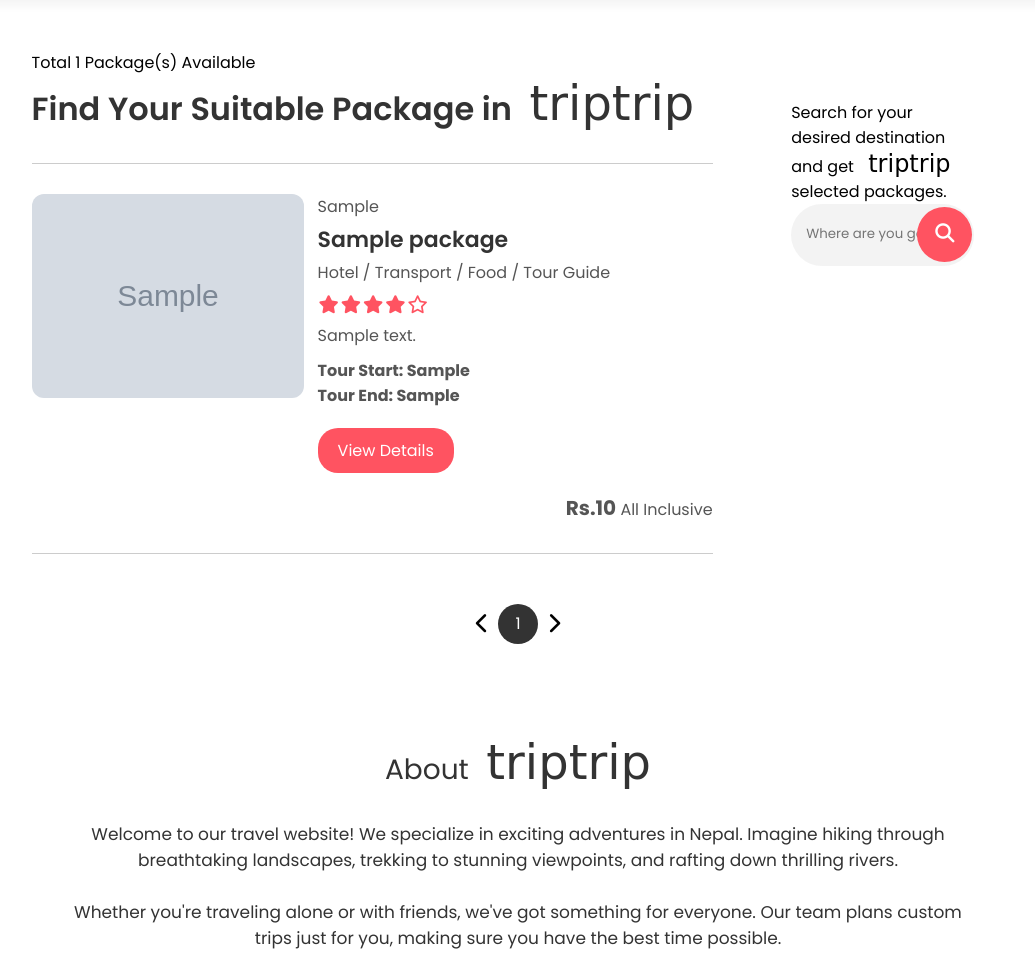
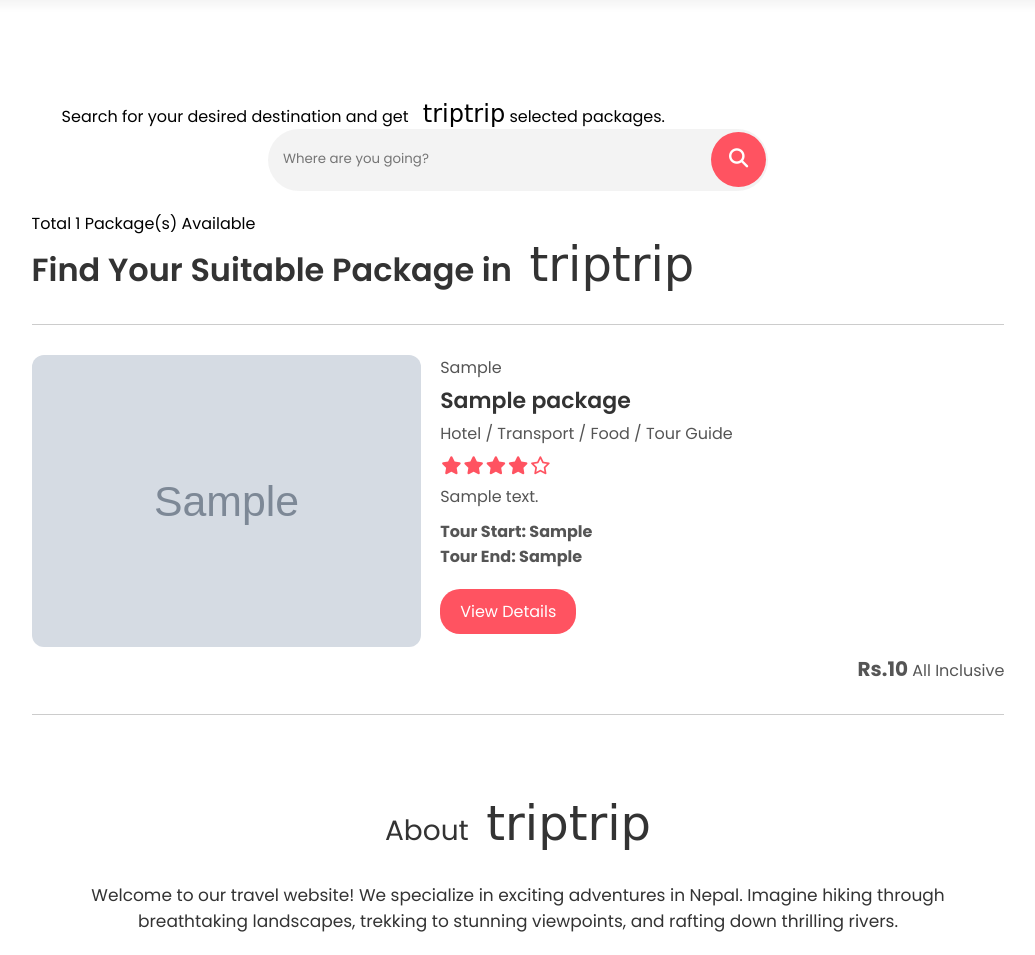
Before and after one commit to drowhannn/tripnepal, a PHP site: page /triptrip/listing.php in a window 1280 px wide. Shown: the part 96-1051 px from the top of the page, without its empty margins (122-1157 px from the left). Run offline with PHP 8.4, Linux system fonts and the light colour scheme; tables that the repository leaves empty or names only in its code hold one stand-in row (values such as "Sample post"); grey boxes marked "Sample" are stand-in pictures; some web fonts are replaced.

Commit message:
chore: fix search functionality and pagination to listing page

```diff
--- a/app/_dbConnection.php
+++ b/app/_dbConnection.php
@@ -116,7 +116,7 @@ class Packages extends Database
 
         $location = mysqli_real_escape_string($this->conn, $location);
 
-        $sql = "SELECT * FROM packages WHERE package_location LIKE '%$location%'";
+        $sql = "SELECT * FROM packages WHERE package_location LIKE '%$location%' OR package_name LIKE '%$location%'";
         $result = $this->conn->query($sql);
         $this->conn->close();
         return $result->num_rows;
--- a/assets/css/style.css
+++ b/assets/css/style.css
@@ -557,6 +557,7 @@ nav.navbar-white .fa-bars{
 .list-container{
     margin-top: 50px;
     display: flex;
+    flex-direction: column;
     justify-content: space-between;
 }
 .search-listing{
--- a/listing.php
+++ b/listing.php
@@ -18,6 +18,8 @@ if (isset($_GET["loc"])) {
 } else {
     $location = "";
 }
+
+$page_number = isset($_GET["page"]) && is_numeric($_GET["page"]) && $_GET["page"] > 0 ? filter_var($_GET["page"], FILTER_VALIDATE_INT) : 1;
 ?>
 
 <body>
@@ -33,17 +35,31 @@ if (isset($_GET["loc"])) {
 
     <div class='container'>
         <div class='list-container'>
+            <div class='right-col'>
+                <div>
+                </div>
+                <div class='sidebar'>
+                    <p>Search for your desired destination and get <span class="brand brand-inline">triptrip</span> selected packages.</0>
+                    <form class='search-listing' id="search-form">
+                        <?php
+                        echo "<input type='text' id='sidebar-search-input' name='sidebar-search-input' value=\"$location\" placeholder='Where are you going?'>";
+                        ?>
+                        <button type='submit'><i class='fa-solid fa-magnifying-glass'></i></button>
+                    </form>
+                </div>
+            </div>
             <div class='left-col'>
                 <?php
                 $packages = new Packages();
 
                 if ($location != "") {
                     $allPackages = $packages->getPackagesWithQueryCount($location);
-                    $res = $packages->getPackages($location, 0, 5);
+                    $res = $packages->getPackages($location, ($page_number - 1) * 5, 5);
                 } else {
                     $allPackages = $packages->getPackagesCount();
-                    $res = $packages->getPackages("All", 0, 5);
+                    $res = $packages->getPackages("", ($page_number - 1) * 5, 5);
                 }
+
                 echo "<p class='available-package'>Total <span id='all-packages-count'>$allPackages</span> Package(s) Available</p>
                 <h1>Find Your Suitable Package in <span class='brand'>triptrip</span></h1>
                 <div class='package-container'>";
@@ -105,33 +121,22 @@ if (isset($_GET["loc"])) {
                 echo "</div>";
                 ?>
             </div>
-            <div class='right-col'>
-                <div>
-                </div>
-                <div class='sidebar'>
-                    <p>Search for your desired destination and get <span class="brand brand-inline">triptrip</span> selected packages.</0>
-                    <form class='search-listing' id="search-form">
-                        <?php
-                        echo "<input type='text' id='sidebar-search-input' name='sidebar-search-input' value=\"$location\" placeholder='Where are you going?'>";
-                        ?>
-                        <button type='submit'><i class='fa-solid fa-magnifying-glass'></i></button>
-                    </form>
-                </div>
-            </div>
         </div>
 
-        <div class='pagination'>
+        <?php
+        echo "<div class='pagination'
+        style='display: " . ($allPackages < 5 ? "none" : "flex") . "'
+        >
         <i class='fa-solid fa-chevron-left'></i>
         <span class='current pagination-btn' data-target='1' onclick='paginationBtnHandle()'>1</span>
-            <div class="pagination-btns-container">
-                <?php
+        <div class='pagination-btns-container'>";
         for ($i = 2; $i < ($allPackages / 5) + 1; $i++) {
             echo "<span class='pagination-btn' data-target='" . $i . "' onclick='paginationBtnHandle()'>" . $i . "</span>";
         }
+        echo "</div>
+        <i class='fa-solid fa-chevron-right'></i>
+        </div>";
         ?>
-            </div>
-            <i class='fa-solid fa-chevron-right'></i>
-        </div>
     </div>
     <!-- ===========footer=================== -->
     <?php include "./components/_footer.php" ?>
@@ -204,7 +209,7 @@ if (isset($_GET["loc"])) {
                     </div>
                     <div><a href='./package.php?id=${package_id}' class='btn'>View Details</a></div>
                     <div class='package-price'>
-                        <h4>Rs. {package_price} <span>Starting Price</span></h4>
+                        <h4>Rs. ${package_price} <span>Starting Price</span></h4>
                     </div>
                 </div>
             </div>`;
@@ -217,6 +222,7 @@ if (isset($_GET["loc"])) {
                 else res += `<span class='pagination-btn' data-target='${i}' onclick='paginationBtnHandle()'>${i}</span>`;
             }
             $(".pagination-btns-container").html(res);
+            history.replaceState(null, null, `listing.php?loc=${query}&page=${page}`);
         };
 
         const ajaxCall = async (query, start = 1, end = 5000, page) => {
@@ -242,6 +248,16 @@ if (isset($_GET["loc"])) {
                     $("html, body").animate({
                         scrollTop: 0
                     });
+                    if (query === "") {
+                        history.replaceState(null, null, "listing.php");
+                    } else {
+                        history.replaceState(null, null, `listing.php?loc=${query}`);
+                    }
+                    if (parseInt(data[0]) < 5) {
+                        $(".pagination").css("display", "none");
+                    } else {
+                        $(".pagination").css("display", "flex");
+                    }
                 },
                 error: (data) => {
                     console.log("Error");
```
Lines whose indentation alone changed are shown as unchanged.
